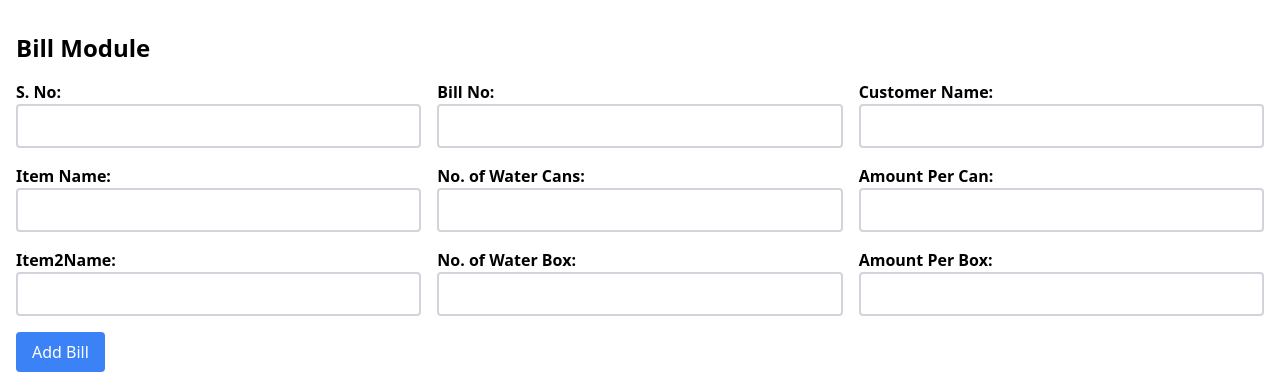
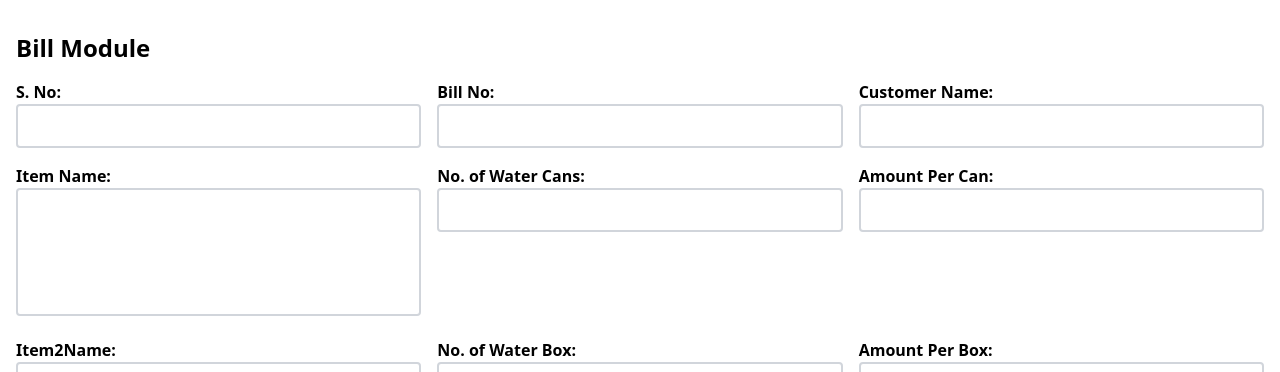
Before and after one commit to sikeuno/sanjai, a React (Create React App) app: page /bill in a window 1280 px wide. Shown: the top 372 px of the page. Built offline with nearby package versions, Linux system fonts and the light colour scheme; no server answers; the database is empty.

Commit message:
Update Bill.jsx

```diff
--- a/src/component/Bill.jsx
+++ b/src/component/Bill.jsx
@@ -130,11 +130,11 @@ const deleteBill = async (index, billId) => {
           <div className="w-full md:w-1/2 lg:w-1/3 px-2 mb-4">
             <label htmlFor="customerName" className="block font-semibold">Customer Name:</label>
             <input type="text" id="customerName" required className="w-full border-gray-300 border-2 rounded py-2 px-4" />
+</div><div className="w-full md:w-1/2 lg:w-1/3 px-2 mb-4">
+  <label htmlFor="itemName" className="block font-semibold">Item Name:</label>
+  <textarea id="itemName" required className="w-full h-32 border-gray-300 border-2 rounded py-2 px-4 resize-none"></textarea>
 </div>
-<div className="w-full md:w-1/2 lg:w-1/3 px-2 mb-4">
-  <label htmlFor="itemName" className="block font-semibold">Item Name:</label>
-  <input type="text" id="itemName" required className="w-full border-gray-300 border-2 rounded py-2 px-4" />
-</div>
+
 
 <div className="w-full md:w-1/2 lg:w-1/3 px-2 mb-4">
 <label htmlFor="waterCanCount" className="block font-semibold">No. of Water Cans:</label>
```
